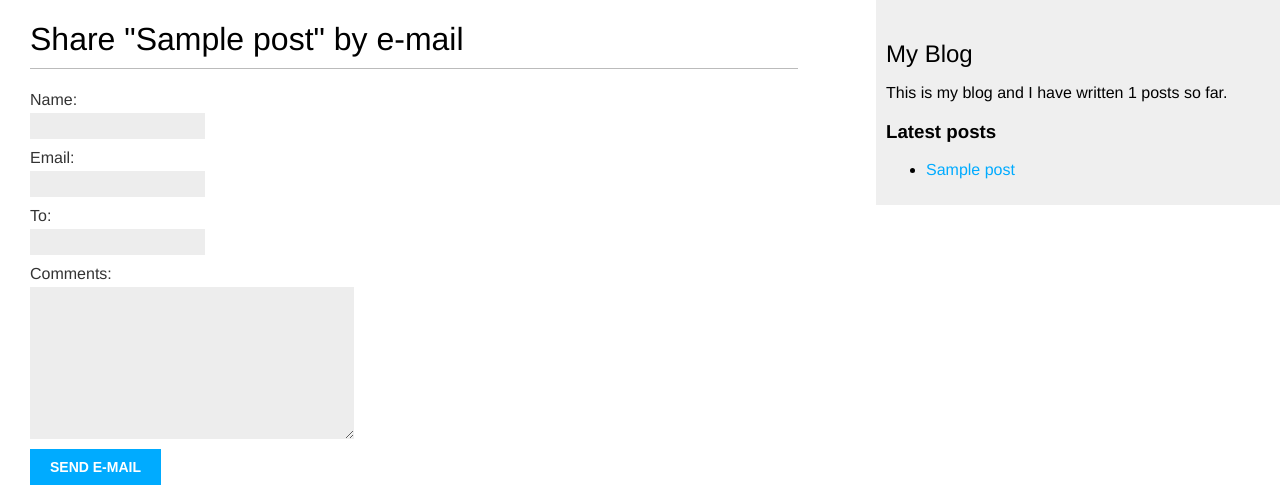
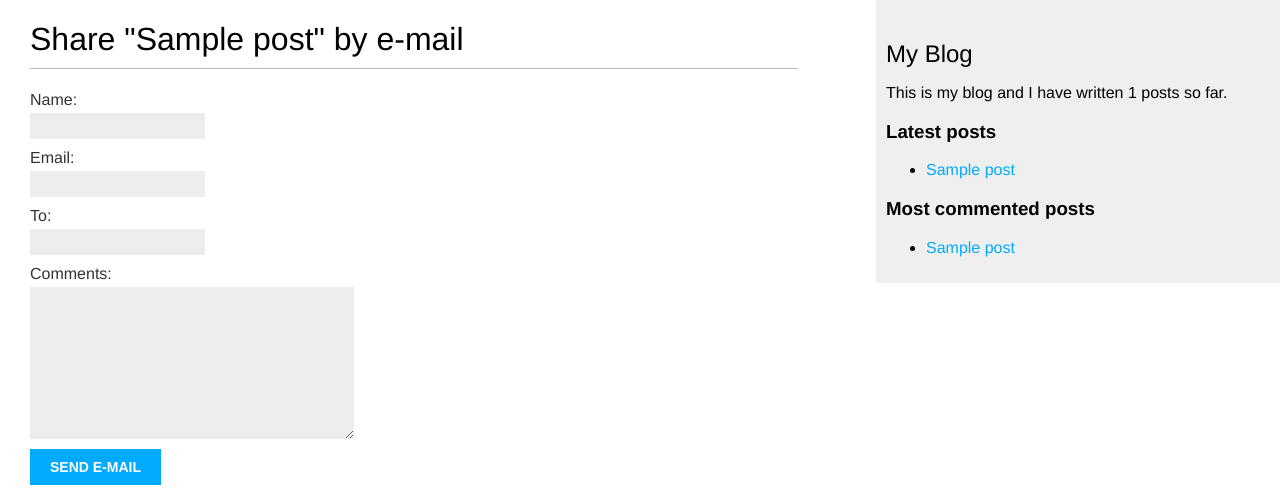
Before and after one commit to savakarrohan/crispy-succotash, a Django app: page /blog/1/share/ in a window 1280 px wide. Shown: the top 497 px of the page. Run offline with Django 4.2, Linux system fonts and the light colour scheme; tables that the repository leaves empty hold one stand-in row (values such as "Sample post").

Commit message:
most commented posts

```diff
--- a/blog/templates/blog/base.html
+++ b/blog/templates/blog/base.html
@@ -21,6 +21,15 @@
             <p>This is my blog and I have written {% total_posts %} posts so far.</p>
             <h3>Latest posts</h3>
             {% show_latest_posts 3 %}
+            <h3>Most commented posts</h3>
+            {% get_most_commented_posts as most_commented_posts %}
+            <ul>
+                {% for post in most_commented_posts %}
+                <li>
+                    <a href="{{ post.get_absolute_url }}">{{ post.title }}</a>
+                </li>
+                {% endfor %}
+            </ul>
         </div>
     </body>
 
```
